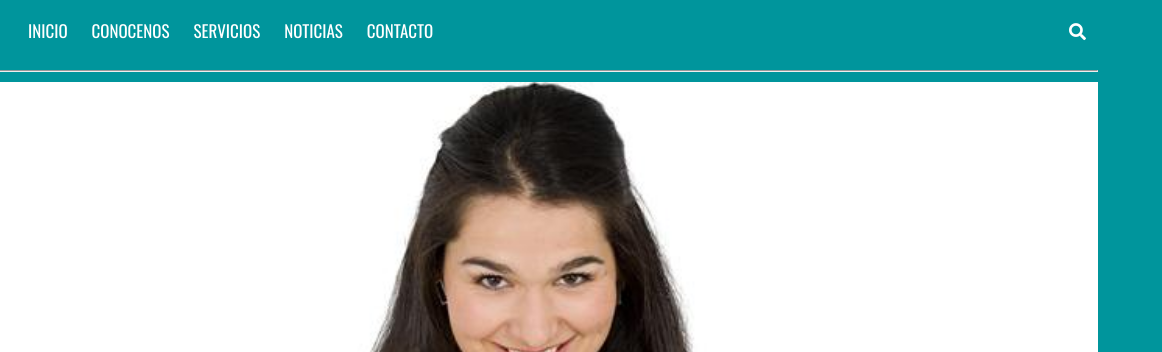
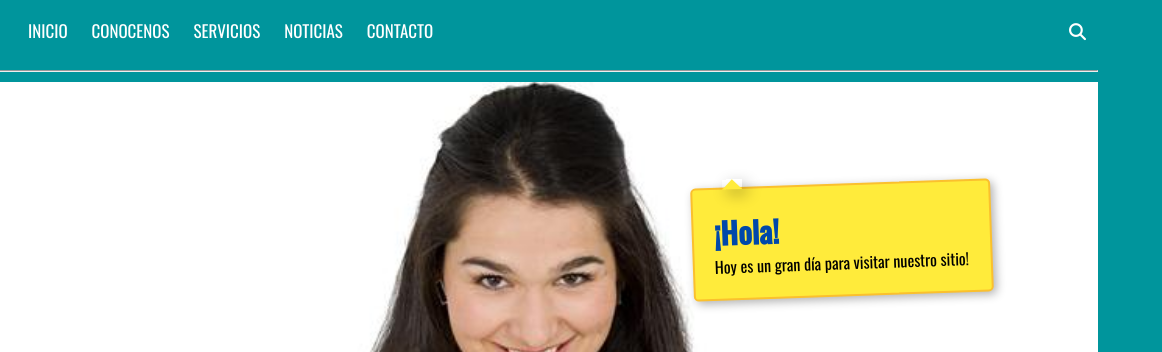
Before and after one commit to oSk4ar/pruebas, a plain HTML site: page index.html in a window 1280 px wide. Shown: the top 352 px of the page, 118-1280 px from the left. Drawn offline with nearby package versions, Linux system fonts and the light colour scheme.

Commit message:
actualizacion 1

```diff
--- a/index.html
+++ b/index.html
@@ -4,16 +4,27 @@
 <head>
   <meta charset="UTF-8">
   <meta name="viewport" content="width=device-width, initial-scale=1.0">
-  <title>TechNews</title>
+  <title>Academia Ceo</title>
   <!-- Font -->
   <link href="https://fonts.googleapis.com/css2?family=Oswald:wght@300;400;500&display=swap" rel="stylesheet">
   <!-- Font Awesome -->
   <link rel="stylesheet" href="https://cdnjs.cloudflare.com/ajax/libs/font-awesome/5.13.0/css/all.min.css">
   <!-- CUSTOM CSS -->
   <link rel="stylesheet" href="styles.css">
+  <script src="https://kit.fontawesome.com/2ebe4dc776.js" crossorigin="anonymous"></script>
 </head>
 
 <body>
+
+<!-- este es el código para el post-it que aparece en la imagen principal -->
+	<div class="background">
+		<div class="dialogue">
+			<div class="bubble"></div>
+			<h2>¡Hola!</h2>
+			<p id="info">Aquí va tu información diaria.</p>
+		</div>
+	</div>
+<!-- hasta aqui el post-it -->
 
   <div class="menu-btn">
     <i class="fas fa-bars fa-2x"></i>
@@ -92,7 +103,7 @@
     <!-- third card -->
     <section class="cards-banner-two">
       <div class="content">
-        <a href="#" class="btn">LOCALIZAR<i class="fas fa-chevron-right"></i></a>
+        <a href="https://www.google.com/maps/place/Calle+Orz%C3%A1n,+1,+15001+A+Coru%C3%B1a,+La+Coru%C3%B1a/@43.3721815,-8.40236,17z/data=!3m1!4b1!4m6!3m5!1s0xd2e7c792d301dcd:0x66713689bc610468!8m2!3d43.3721776!4d-8.3997851!16s%2Fg%2F11ckqmnm7b?entry=ttu&g_ep=EgoyMDI0MTAxNi4wIKXMDSoASAFQAw%3D%3D" target="_blank" target="_blank" target="_blank" class="btn">LOCALIZAR<i class="fas fa-chevron-right"></i></a>
       </div>
     </section>
 
@@ -103,11 +114,8 @@
         <a href="https://www.facebook.com/CeoCentroDeEstudiosOrzan" target="_blank">
           <i class="fab fa-facebook-f"></i>
         </a>
-        <a href="https://twitter.com">
-          <i class="fab fa-twitter"></i>
-        </a>
-        <a href="https://linkdin.com">
-          <i class="fab fa-linkedin"></i>
+        <a href="https://instagram.com">
+         <i class="fa-brands fa-instagram"></i>
         </a>
       </div>
     </section>
@@ -138,9 +146,9 @@
             <h3>DATOS DE CONTACTO</h3>
           </a>
         </li>
-		<li>Cl. Orzán nº1, 2º piso. 15001 A Coruña.
+		<li>Cl. Orzán nº1, 2º piso. 15003 A Coruña.
 			Teléfono: 981 206 210
-			centrodeestudiosorzan@yahoo.es
+			ceoacademias@gmail.com
 		</li>
       </ul>
       <ul>
@@ -162,7 +170,8 @@
 
   <!-- Footer -->
   <footer class="footer">
-    <h3>Academia Ceo 2024</h3>
+    <h3>Academia Ceo </h3>
+	<h3>Centro de estudios Orzán</h3>
   </footer>
 
   <!-- Scroll Reveal -->
--- a/main.js
+++ b/main.js
@@ -6,3 +6,6 @@ ScrollReveal().reveal('.showcase');
 ScrollReveal().reveal('.news-cards', { delay: 500 });
 ScrollReveal().reveal('.cards-banner-one', { delay: 500 });
 ScrollReveal().reveal('.cards-banner-two', { delay: 500 });
+
+const info = document.getElementById('info');
+info.textContent = "Hoy es un gran día para visitar nuestro sitio!";
--- a/styles.css
+++ b/styles.css
@@ -9,11 +9,45 @@ body {
   font-family: "Oswald", sans-serif;
   background-color: #00959c;
 
- ;
-  color: #1e272e;
-  color: #fff;
   font-size: 16px;
 }
+
+/* esto es el código del post-it */
+
+
+.dialogue {
+    background-color: #ffeb3b; /* Color amarillo */
+    border: 2px solid #fbc02d; /* Borde más oscuro */
+    border-radius: 5px;
+    padding: 20px;
+    width: 300px;
+    position: absolute;
+    top: 30%; /* Altura desde la parte superior */
+    left: 75%; /* Mueve el cuadro más a la derecha */
+    transform: translate(-50%, -50%) rotate(-2deg); /* Centra el cuadro respecto a su posición */
+	transition: transform 0.2s;
+    box-shadow: 3px 3px 10px rgba(0, 0, 0, 0.3);
+    z-index: 10;
+}
+
+.dialogue:hover {
+            transform: translate(-50%, -50%) rotate(0deg) scale(1.02); /* Efecto al pasar el mouse */
+        }
+
+.bubble {
+    position: absolute;
+    bottom: 100%; /* Coloca la punta de la burbuja encima del cuadro */
+    left: 30px; /* Ajusta según necesites */
+    width: 0;
+    height: 0;
+    border-left: 10px solid transparent;
+    border-right: 10px solid transparent;
+    border-bottom: 10px solid #ffeb3b; /* Color amarillo de la burbuja */
+    z-index: 5;
+	box-shadow: 5px 5px 15px rgba(0, 0, 0, 0.3);
+}
+
+/*hasta aquí el código del post-it */
 
 a {
   color: #ffffff;
@@ -172,6 +206,7 @@ hr {
   text-align: center;
   font-size: 30px;
   margin-bottom: 20px;
+  color: #0048aa;
 }
 .links {
   display: flex;
```
